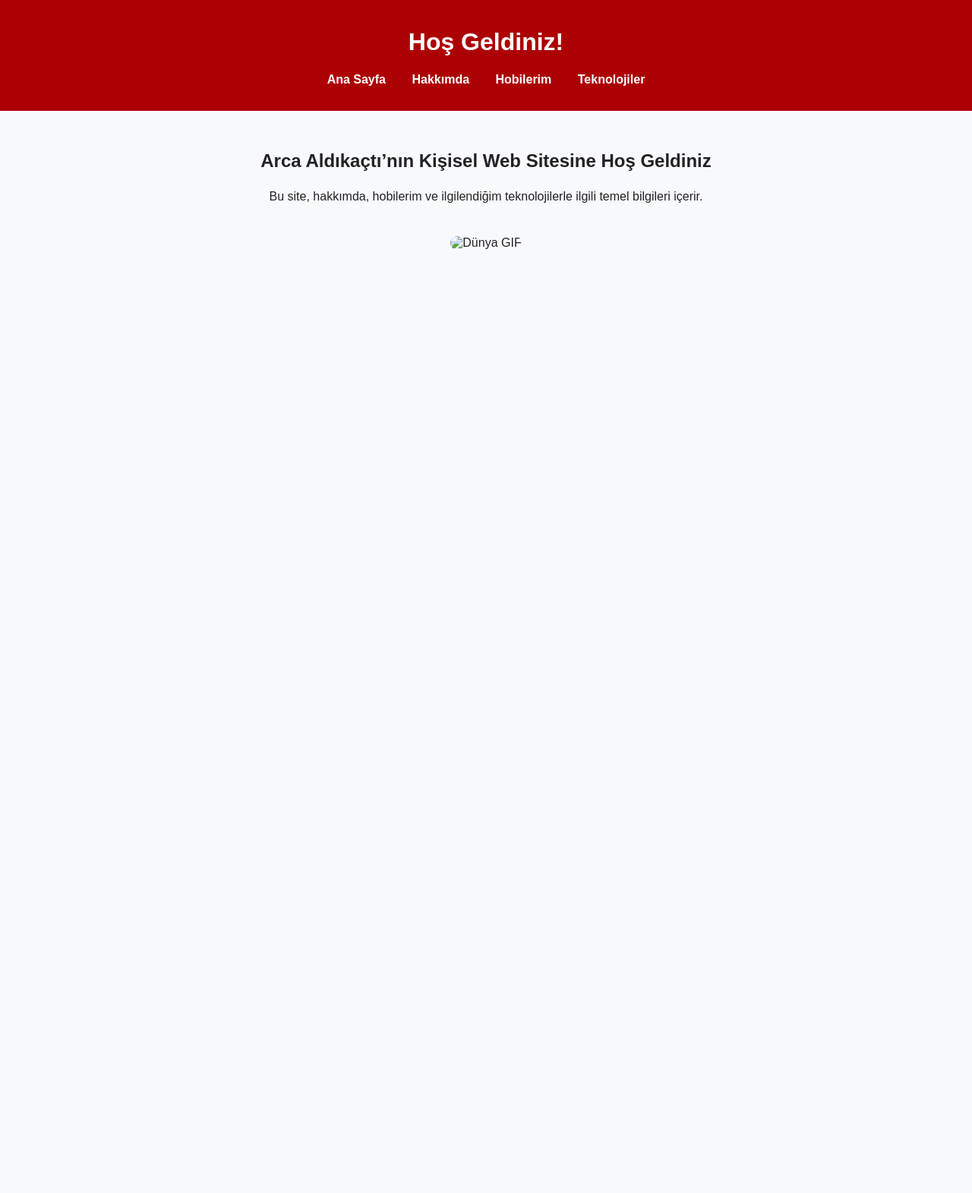
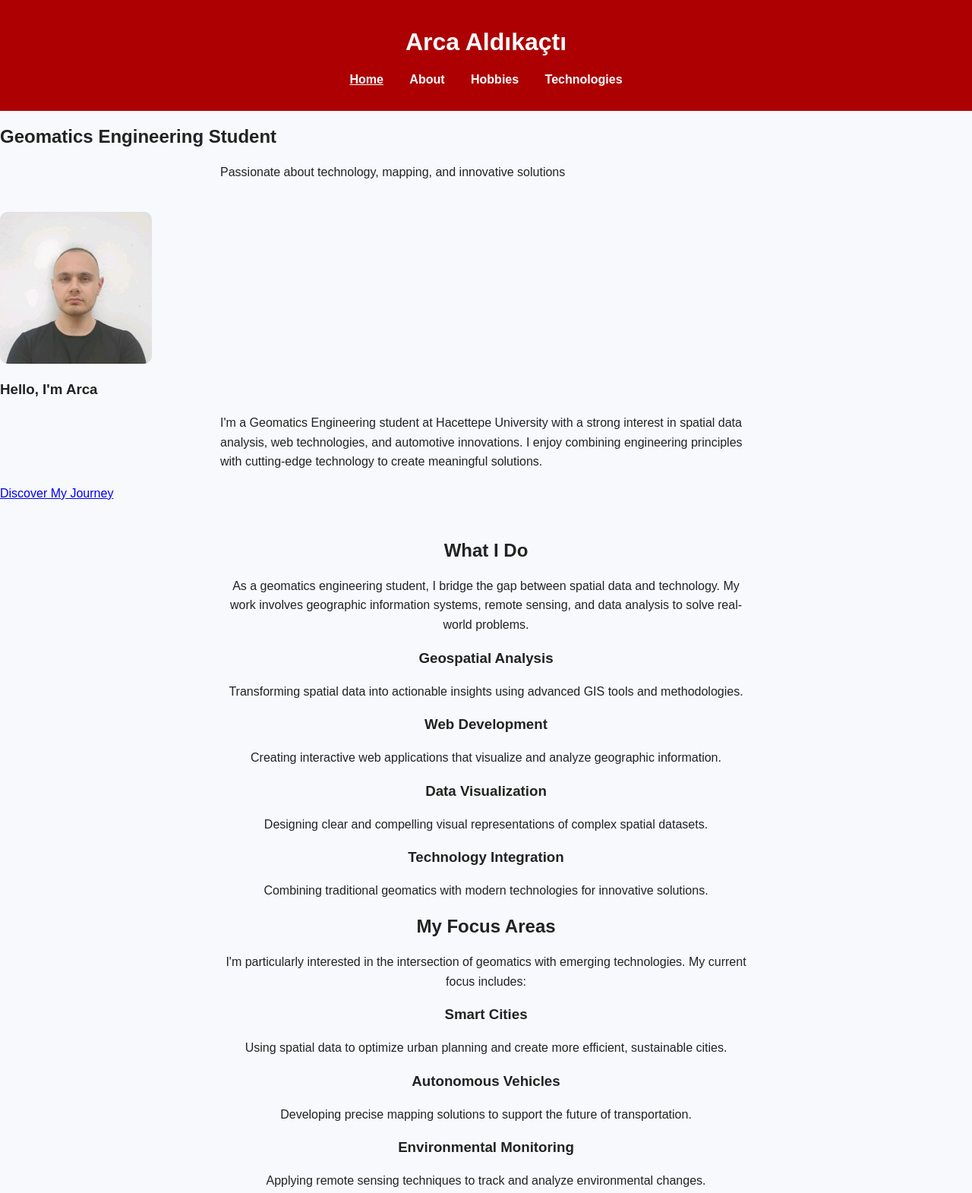
Before and after one commit to GMT-458-Web-GIS/personal-web-page-1Arca, a plain HTML site: page index.html in a window 1280 px wide. Shown: the top 1571 px of the page at 76% size. Before the commit the page ends 800 px from the top, so only its background shows below. Drawn offline with Linux system fonts and the light colour scheme.

Commit message:
Update index.html

```diff
--- a/index.html
+++ b/index.html
@@ -1,30 +1,99 @@
 <!DOCTYPE html>
-<html lang="tr">
+<html lang="en">
 <head>
   <meta charset="UTF-8" />
   <meta name="viewport" content="width=device-width, initial-scale=1.0" />
-  <title>Arca Aldıkaçtı | Ana Sayfa</title>
+  <title>Arca Aldıkaçtı | Geomatics Engineering Student</title>
   <link rel="stylesheet" href="style.css" />
   <script src="script.js" defer></script>
 </head>
 <body>
   <header>
-    <h1>Hoş Geldiniz!</h1>
-    <nav>
-      <ul>
-        <li><a href="index.html">Ana Sayfa</a></li>
-        <li><a href="about.html">Hakkımda</a></li>
-        <li><a href="hobbies.html">Hobilerim</a></li>
-        <li><a href="technologies.html">Teknolojiler</a></li>
-      </ul>
-    </nav>
+    <div class="header-container">
+      <h1>Arca Aldıkaçtı</h1>
+      <nav>
+        <ul>
+          <li><a href="index.html" class="active">Home</a></li>
+          <li><a href="about.html">About</a></li>
+          <li><a href="hobbies.html">Hobbies</a></li>
+          <li><a href="technologies.html">Technologies</a></li>
+        </ul>
+      </nav>
+    </div>
   </header>
+
+  <section class="hero">
+    <div class="hero-content">
+      <h2>Geomatics Engineering Student</h2>
+      <p>Passionate about technology, mapping, and innovative solutions</p>
+
+      <div class="profile-container">
+        <img src="Arca Linkedin foto.jpg" alt="Arca Aldıkaçtı" class="profile-img">
+
+        <div class="hero-text">
+          <h3>Hello, I'm Arca</h3>
+          <p>I'm a Geomatics Engineering student at Hacettepe University with a strong interest in spatial data analysis, web technologies, and automotive innovations. I enjoy combining engineering principles with cutting-edge technology to create meaningful solutions.</p>
+          <a href="about.html" class="cta-button">Discover My Journey</a>
+        </div>
+      </div>
+    </div>
+  </section>
+
   <main>
     <section>
-      <h2>Arca Aldıkaçtı’nın Kişisel Web Sitesine Hoş Geldiniz</h2>
-      <p>Bu site, hakkımda, hobilerim ve ilgilendiğim teknolojilerle ilgili temel bilgileri içerir.</p>
-      <img src="images/deneme_index.gif" alt="Dünya GIF" class="main-img" />
+      <h2>What I Do</h2>
+      <p>As a geomatics engineering student, I bridge the gap between spatial data and technology. My work involves geographic information systems, remote sensing, and data analysis to solve real-world problems.</p>
+
+      <div class="features-grid">
+        <div class="feature-card">
+          <h3>Geospatial Analysis</h3>
+          <p>Transforming spatial data into actionable insights using advanced GIS tools and methodologies.</p>
+        </div>
+
+        <div class="feature-card">
+          <h3>Web Development</h3>
+          <p>Creating interactive web applications that visualize and analyze geographic information.</p>
+        </div>
+
+        <div class="feature-card">
+          <h3>Data Visualization</h3>
+          <p>Designing clear and compelling visual representations of complex spatial datasets.</p>
+        </div>
+
+        <div class="feature-card">
+          <h3>Technology Integration</h3>
+          <p>Combining traditional geomatics with modern technologies for innovative solutions.</p>
+        </div>
+      </div>
+    </section>
+
+    <section>
+      <h2>My Focus Areas</h2>
+      <p>I'm particularly interested in the intersection of geomatics with emerging technologies. My current focus includes:</p>
+
+      <div class="features-grid">
+        <div class="feature-card">
+          <h3>Smart Cities</h3>
+          <p>Using spatial data to optimize urban planning and create more efficient, sustainable cities.</p>
+        </div>
+
+        <div class="feature-card">
+          <h3>Autonomous Vehicles</h3>
+          <p>Developing precise mapping solutions to support the future of transportation.</p>
+        </div>
+
+        <div class="feature-card">
+          <h3>Environmental Monitoring</h3>
+          <p>Applying remote sensing techniques to track and analyze environmental changes.</p>
+        </div>
+      </div>
+
+      <a href="technologies.html" class="cta-button" style="display: inline-block; margin-top: 2rem;">Explore Technologies I Use</a>
     </section>
   </main>
+
+  <footer>
+    <p>&copy; 2025 Arca Aldıkaçtı. All rights reserved.</p>
+  </footer>
 </body>
 </html>
```
